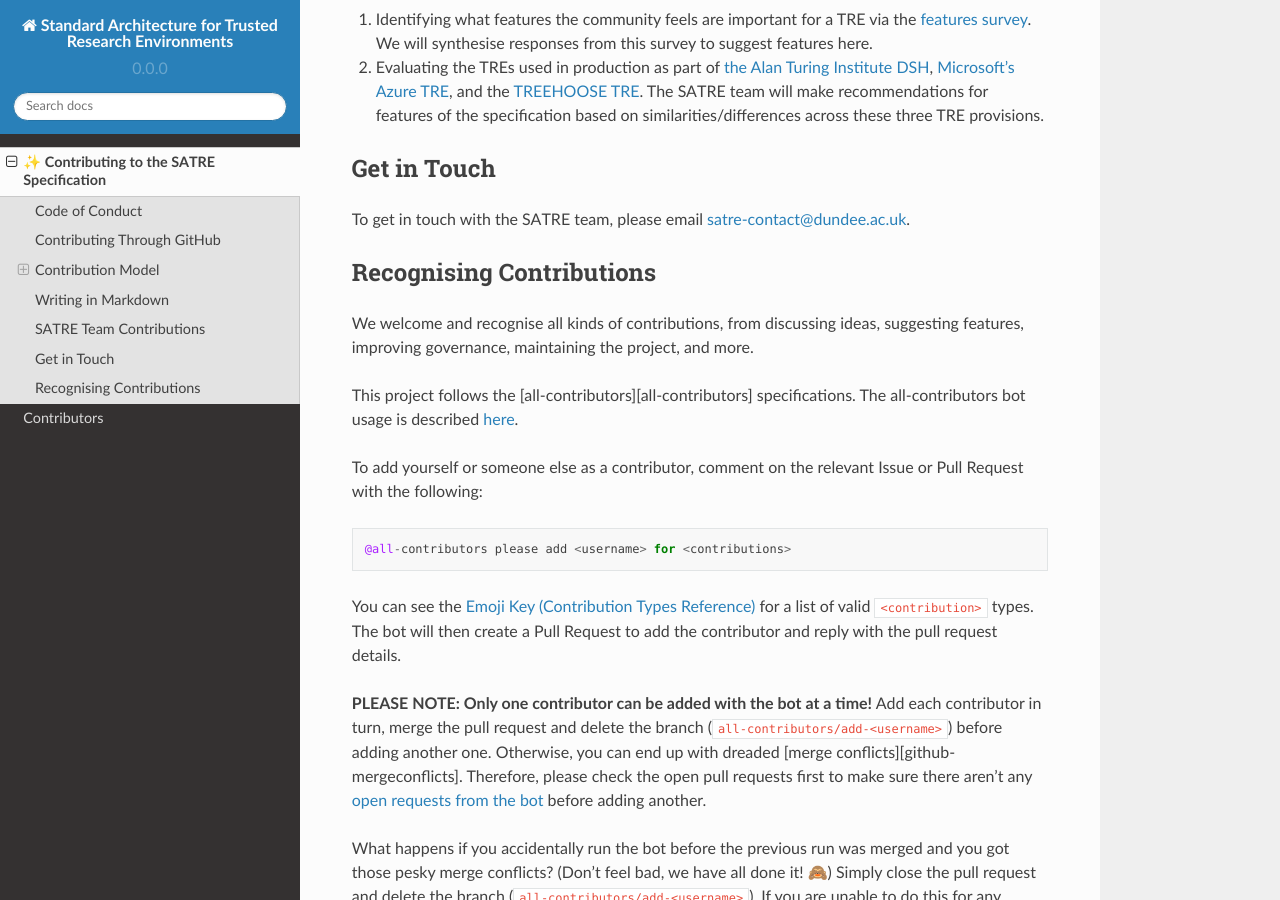
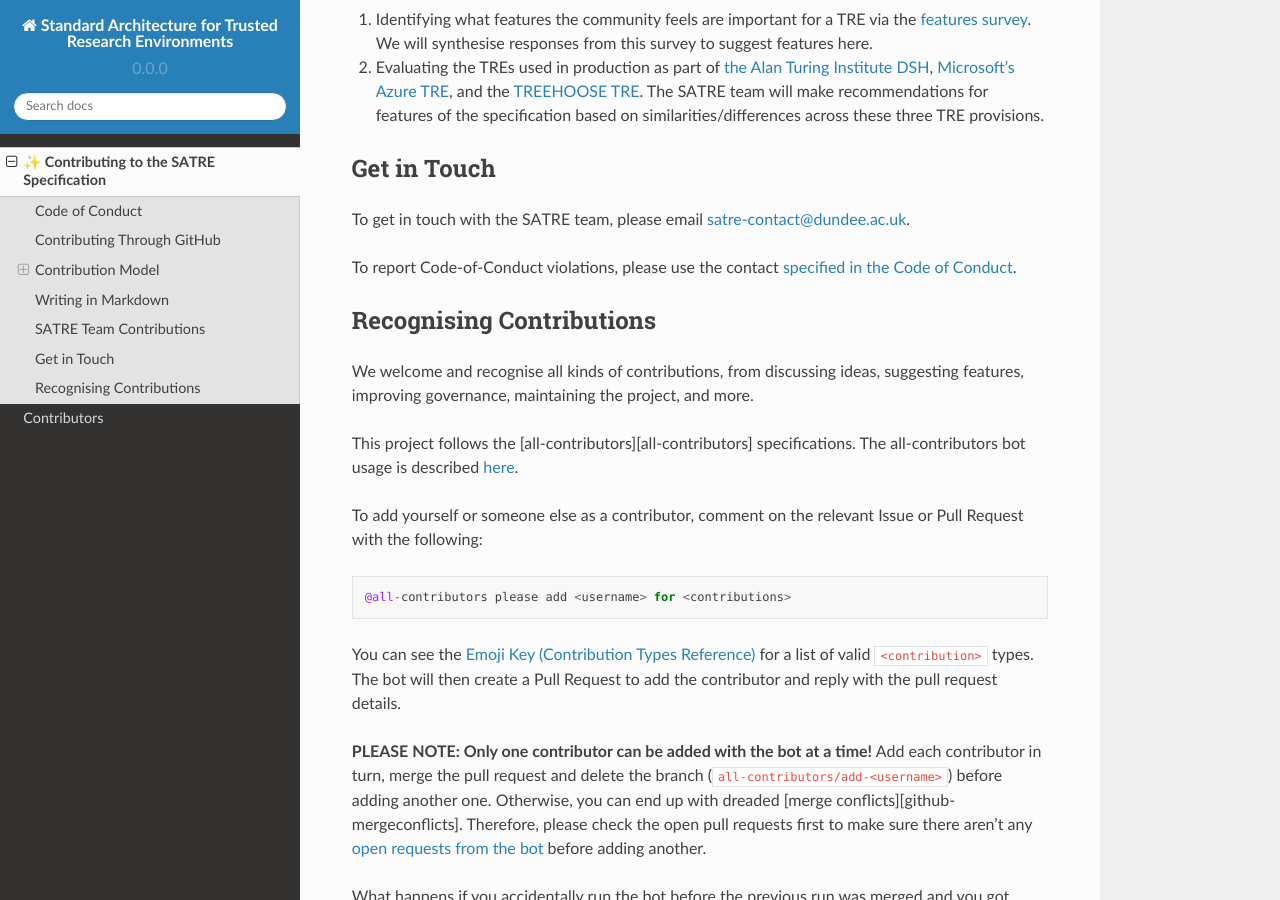
Before and after one commit to sa-tre/satre-specification, a Sphinx documentation site: the page built from docs/source/contributing.md, in a window 1280 px wide and 900 px high, scrolled down 3452 px. Built offline with Sphinx 7.4.7 and the Read the Docs theme 2.0.0, drawn with Linux system fonts in a browser that asks for light colours.

Commit message:
Add CoC note to get in touch section

```diff
--- a/docs/source/contributing.md
+++ b/docs/source/contributing.md
@@ -122,6 +122,8 @@ This work is taking on two main forms:
 
 To get in touch with the SATRE team, please email [satre-contact@dundee.ac.uk](mailto:satre-contact@dundee.ac.uk).
 
+To report Code-of-Conduct violations, please use the contact [specified in the Code of Conduct](https://github.com/sa-tre/satre-specification/blob/main/CODE_OF_CONDUCT.md).
+
 ## Recognising Contributions
 
 We welcome and recognise all kinds of contributions, from discussing ideas, suggesting features, improving governance, maintaining the project, and more.
```
